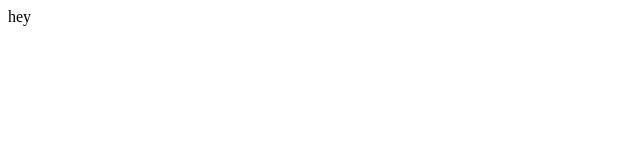
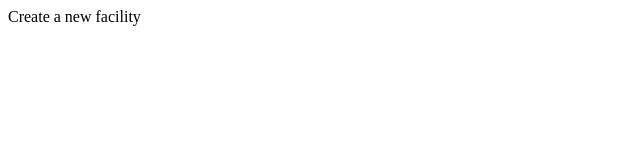
Before and after one commit to StefanDimitrijevic/trackman, a React (Vite) app: page /create in a window 1280 px wide. Shown: the top 160 px of the page, without its empty margins (0-640 px from the left). Built offline with nearby package versions, Linux system fonts and the light colour scheme.

Commit message:
chore: routing setup and boilerplate pages

```diff
--- a/package.json
+++ b/package.json
@@ -18,6 +18,7 @@
     "@eslint/js": "^9.25.0",
     "@types/react": "^19.1.2",
     "@types/react-dom": "^19.1.2",
+    "@types/react-router-dom": "^5.3.3",
     "@vitejs/plugin-react": "^4.4.1",
     "eslint": "^9.25.0",
     "eslint-plugin-react-hooks": "^5.2.0",
--- a/src/App.tsx
+++ b/src/App.tsx
@@ -1,5 +1,12 @@
-function App() {
-  return <>hey</>;
-}
+import { BrowserRouter } from "react-router-dom";
+import AppRoutes from "./routes";
+
+const App = () => {
+  return (
+    <BrowserRouter>
+      <AppRoutes />
+    </BrowserRouter>
+  );
+};
 
 export default App;
--- /dev/null
+++ b/src/pages/FacilityForm/FacilityForm.tsx
@@ -0,0 +1,12 @@
+import type { FC } from "react";
+import { useParams } from "react-router-dom";
+
+const FacilityForm: FC = () => {
+  const { id } = useParams();
+
+  const isEditing = Boolean(id);
+
+  return <div>{isEditing ? "Edit Facility" : "Create a new facility"}</div>;
+};
+
+export default FacilityForm;
--- /dev/null
+++ b/src/pages/FacilityList/FacilityList.tsx
@@ -0,0 +1,7 @@
+import type { FC } from "react";
+
+const FacilityList: FC = () => {
+  return <div>Facility List Page</div>;
+};
+
+export default FacilityList;
--- /dev/null
+++ b/src/routes/index.tsx
@@ -0,0 +1,16 @@
+import { Routes, Route, Navigate } from "react-router-dom";
+import FacilityList from "../pages/FacilityList/FacilityList";
+import FacilityForm from "../pages/FacilityForm/FacilityForm";
+
+const AppRoutes = () => {
+  return (
+    <Routes>
+      <Route path="/" element={<FacilityList />} />
+      <Route path="/create" element={<FacilityForm />} />
+      <Route path="/edit/:id" element={<FacilityForm />} />
+      <Route path="*" element={<Navigate to="/" />} />
+    </Routes>
+  );
+};
+
+export default AppRoutes;
```
Also changed, not shown: 1 other file (tests, documents, lock files or other folders).
